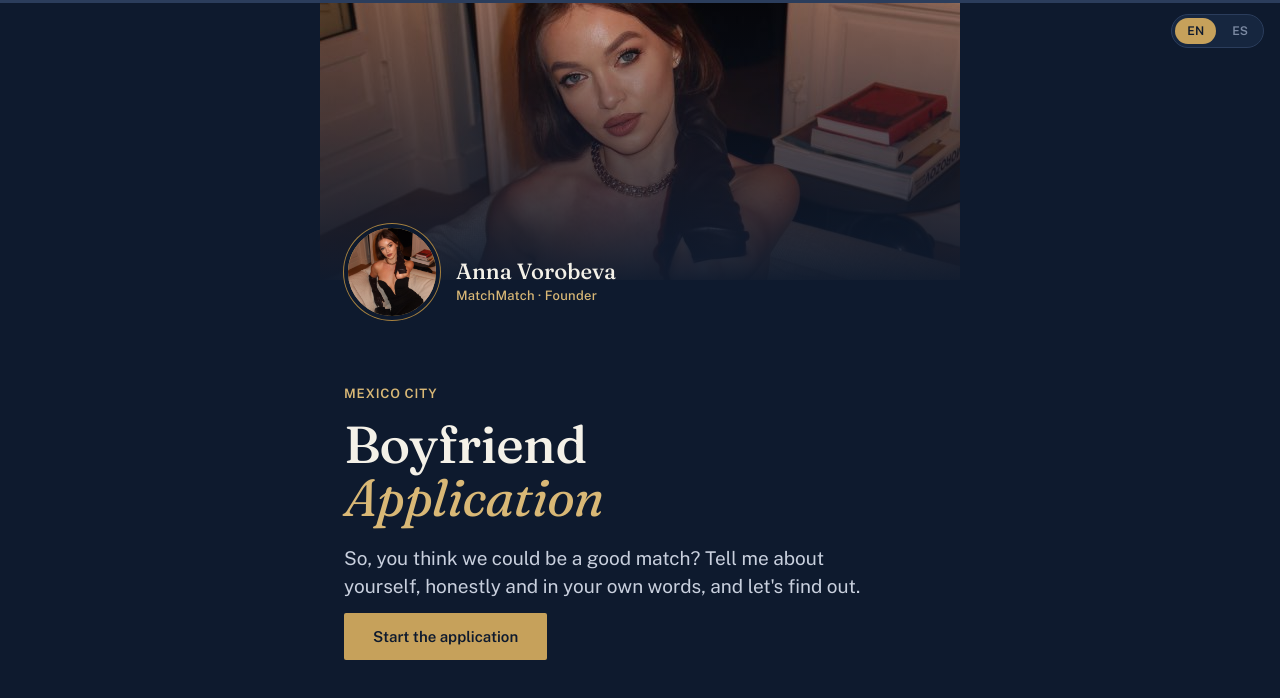
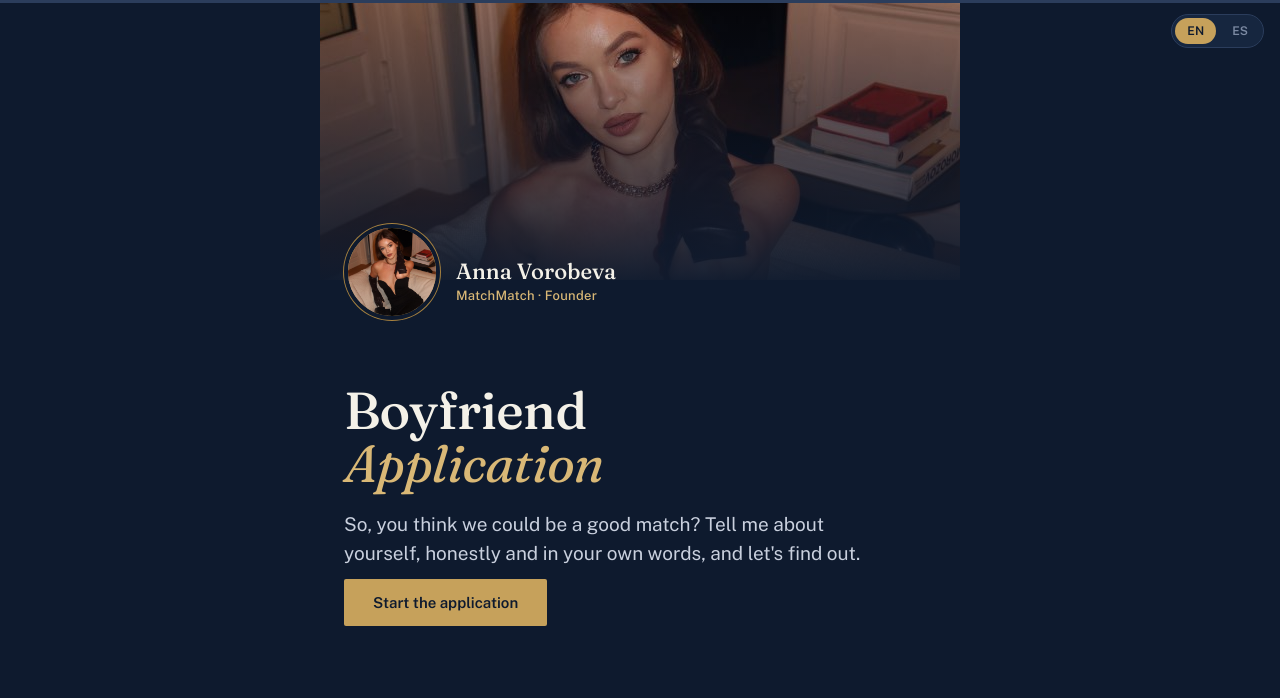
Before and after one commit to atru8292-spec/matchmatch-boyfriend-application, a website: page index.html in a window 1280 px wide. Drawn offline with nearby package versions, Linux system fonts and the light colour scheme.

Commit message:
Update index.html

```diff
--- a/index.html
+++ b/index.html
@@ -36,7 +36,6 @@
       </div>
     </div>
     <div class="intro__body">
-      <p class="eyebrow" data-i18n="eyebrow_city">Mexico City</p>
       <h1><span data-i18n="hero_title_1">Boyfriend</span><br><em data-i18n="hero_title_2">Application</em></h1>
       <p class="lede" data-i18n="lede_intro">So, you think we could be a good match? Tell me about yourself, honestly and in your own words, and let's find out.</p>
       <button type="button" class="btn btn--primary" data-next data-i18n="btn_start">Start the application</button>
```
